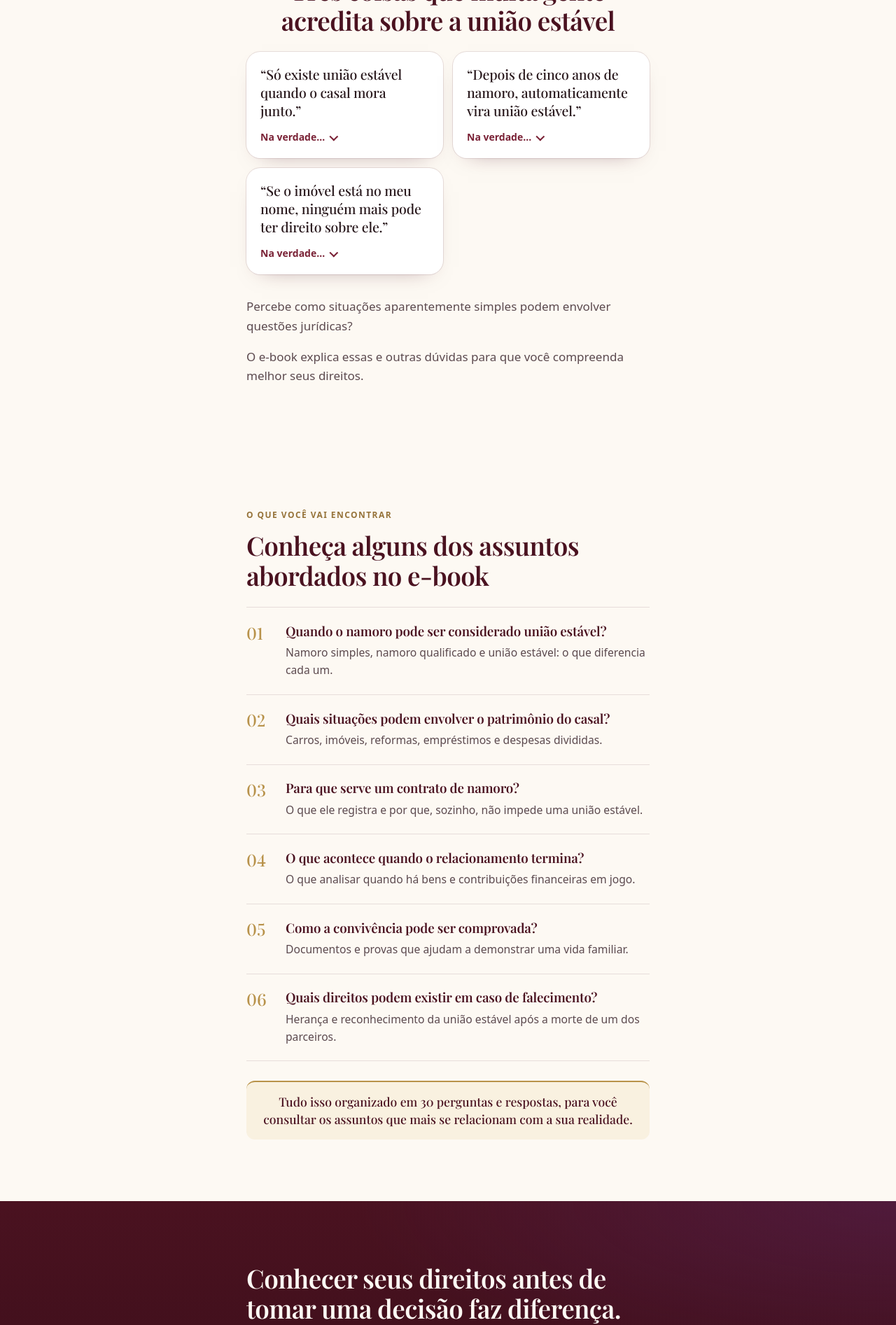
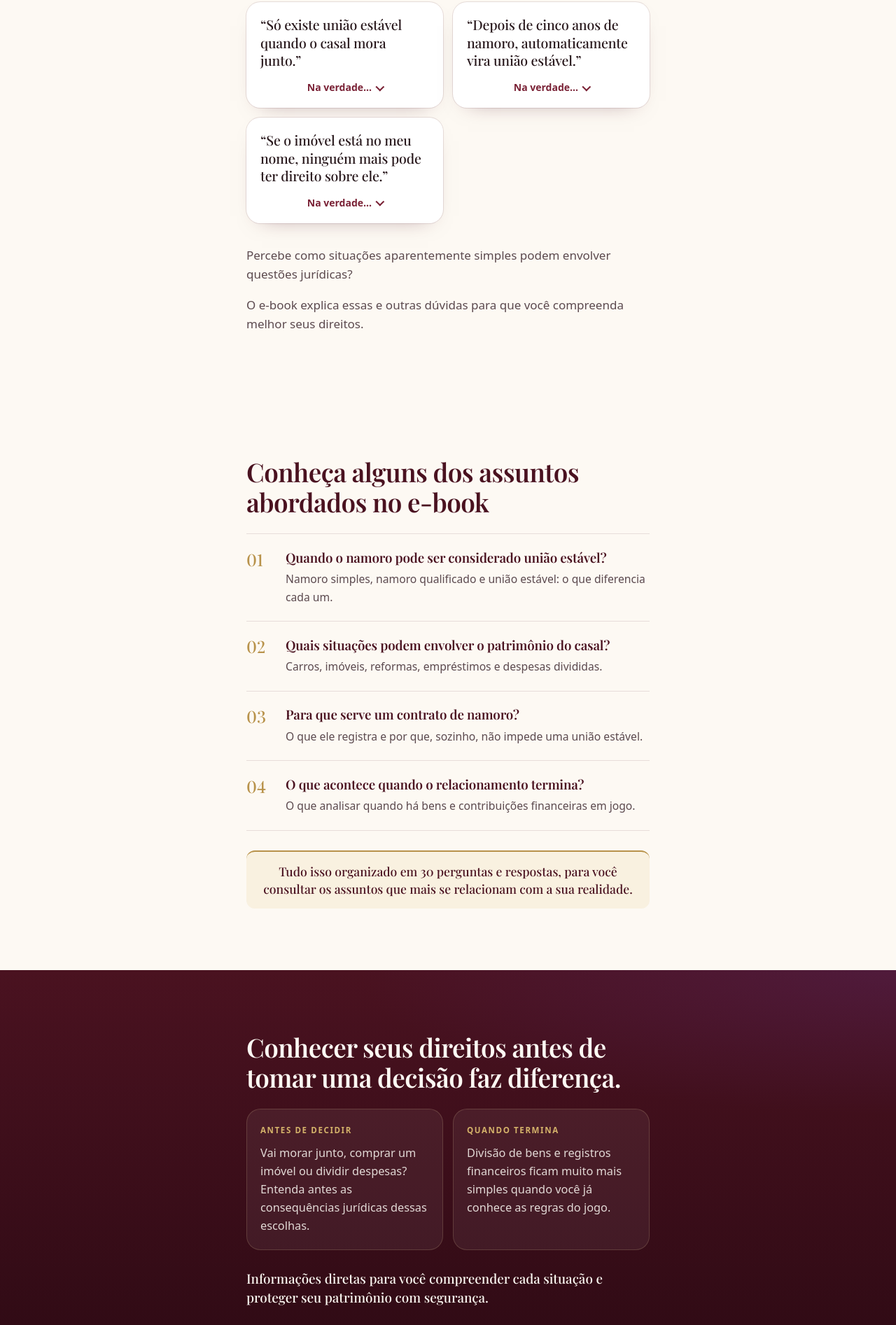
Before and after one commit to Aglauberto/namoro-ou-uniao-estavel, a plain HTML site: page index.html in a window 1280 px wide. Shown: the part 1847-3740 px from the top of the page at 70% size. Drawn offline with nearby package versions, Linux system fonts and the light colour scheme; a web font is replaced by a local one.

Commit message:
refactor: sintetiza textos, centraliza Na verdade e reduz topicos para 4

```diff
--- a/index.html
+++ b/index.html
@@ -108,9 +108,8 @@
 
       <p class="check-status" id="check-status" aria-live="polite"></p>
 
-      <div class="prose reveal">
-        <p>Muita gente só procura essas respostas quando precisa tomar uma decisão importante ou quando o relacionamento termina.</p>
-        <p><strong>Conhecer as diferenças jurídicas ajuda você a entender quais situações exigem atenção antes que surjam problemas.</strong></p>
+      <div class="prose prose--center reveal">
+        <p>Muita gente só procura essas respostas quando precisa <strong>tomar uma decisão importante</strong> ou quando o <strong>relacionamento termina</strong>.</p>
       </div>
     </div>
   </section>
@@ -157,7 +156,6 @@
   <!-- ============ SEÇÃO 5 · CONTEÚDO ============ -->
   <section class="section section--paper" id="conteudo" aria-labelledby="conteudo-title">
     <div class="wrap">
-      <p class="eyebrow reveal">O que você vai encontrar</p>
       <h2 id="conteudo-title" class="h2 reveal">Conheça alguns dos assuntos abordados no e-book</h2>
 
       <ol class="topics">
@@ -181,16 +179,6 @@
           <div><h3>O que acontece quando o relacionamento termina?</h3>
           <p>O que analisar quando há bens e contribuições financeiras em jogo.</p></div>
         </li>
-        <li class="topic reveal">
-          <span class="topic__n" aria-hidden="true">05</span>
-          <div><h3>Como a convivência pode ser comprovada?</h3>
-          <p>Documentos e provas que ajudam a demonstrar uma vida familiar.</p></div>
-        </li>
-        <li class="topic reveal">
-          <span class="topic__n" aria-hidden="true">06</span>
-          <div><h3>Quais direitos podem existir em caso de falecimento?</h3>
-          <p>Herança e reconhecimento da união estável após a morte de um dos parceiros.</p></div>
-        </li>
       </ol>
 
       <p class="callout callout--center reveal">Tudo isso organizado em 30 perguntas e respostas, para você consultar os assuntos que mais se relacionam com a sua realidade.</p>
@@ -205,16 +193,15 @@
       <div class="scenes">
         <div class="scene reveal">
           <p class="scene__label">Antes de decidir</p>
-          <p>Imagine que você esteja pensando em morar com seu parceiro, comprar um imóvel ou dividir investimentos.</p>
-          <p>Antes de tomar essas decisões, vale entender quais consequências jurídicas podem existir e quais informações precisam ser consideradas.</p>
+          <p>Vai morar junto, comprar um imóvel ou dividir despesas? Entenda antes as consequências jurídicas dessas escolhas.</p>
         </div>
         <div class="scene reveal">
           <p class="scene__label">Quando termina</p>
-          <p>O mesmo acontece quando um relacionamento termina. Questões sobre bens, despesas e documentos ficam mais difíceis de compreender quando você desconhece as regras envolvidas.</p>
+          <p>Divisão de bens e registros financeiros ficam muito mais simples quando você já conhece as regras do jogo.</p>
         </div>
       </div>
 
-      <p class="valor__close reveal">Com o e-book, você terá uma fonte organizada de informações para compreender melhor essas situações e identificar quando é necessário buscar orientação jurídica individual.</p>
+      <p class="valor__close reveal">Informações diretas para você compreender cada situação e proteger seu patrimônio com segurança.</p>
     </div>
   </section>
 
@@ -257,7 +244,7 @@
   <!-- ============ SEÇÃO 9 · OFERTA ============ -->
   <section class="section section--cream" id="oferta" aria-labelledby="oferta-title">
     <div class="wrap">
-      <h2 id="oferta-title" class="h2 h2--center reveal">Entenda melhor seus direitos com uma leitura simples e organizada.</h2>
+      <h2 id="oferta-title" class="h2 h2--center reveal">Entenda melhor seus direitos com uma leitura simples e rápida.</h2>
 
       <div class="offer reveal">
         <div class="offer__head">
--- a/styles.css
+++ b/styles.css
@@ -443,10 +443,15 @@ button { font: inherit; color: inherit; }
   transition: color 250ms;
 }
 .myth__hint {
-  display: inline-flex; align-items: center; gap: .4rem;
+  display: flex;
+  align-items: center;
+  justify-content: center;
+  gap: .4rem;
   margin-top: .85rem;
-  font-size: .875rem; font-weight: 650;
+  font-size: .875rem;
+  font-weight: 650;
   color: var(--wine-600);
+  width: 100%;
 }
 .myth__chev {
   width: .55rem; height: .55rem;
```
